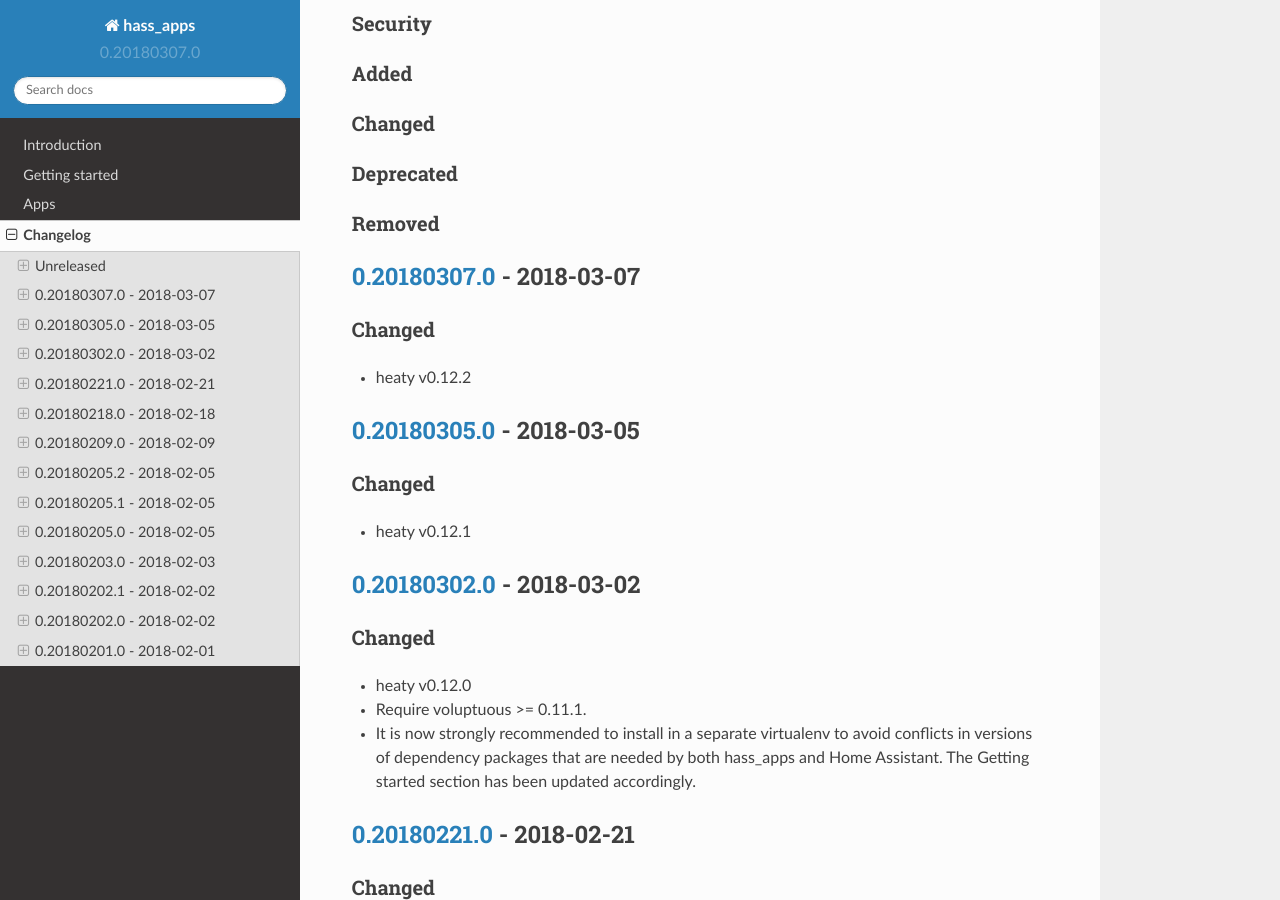
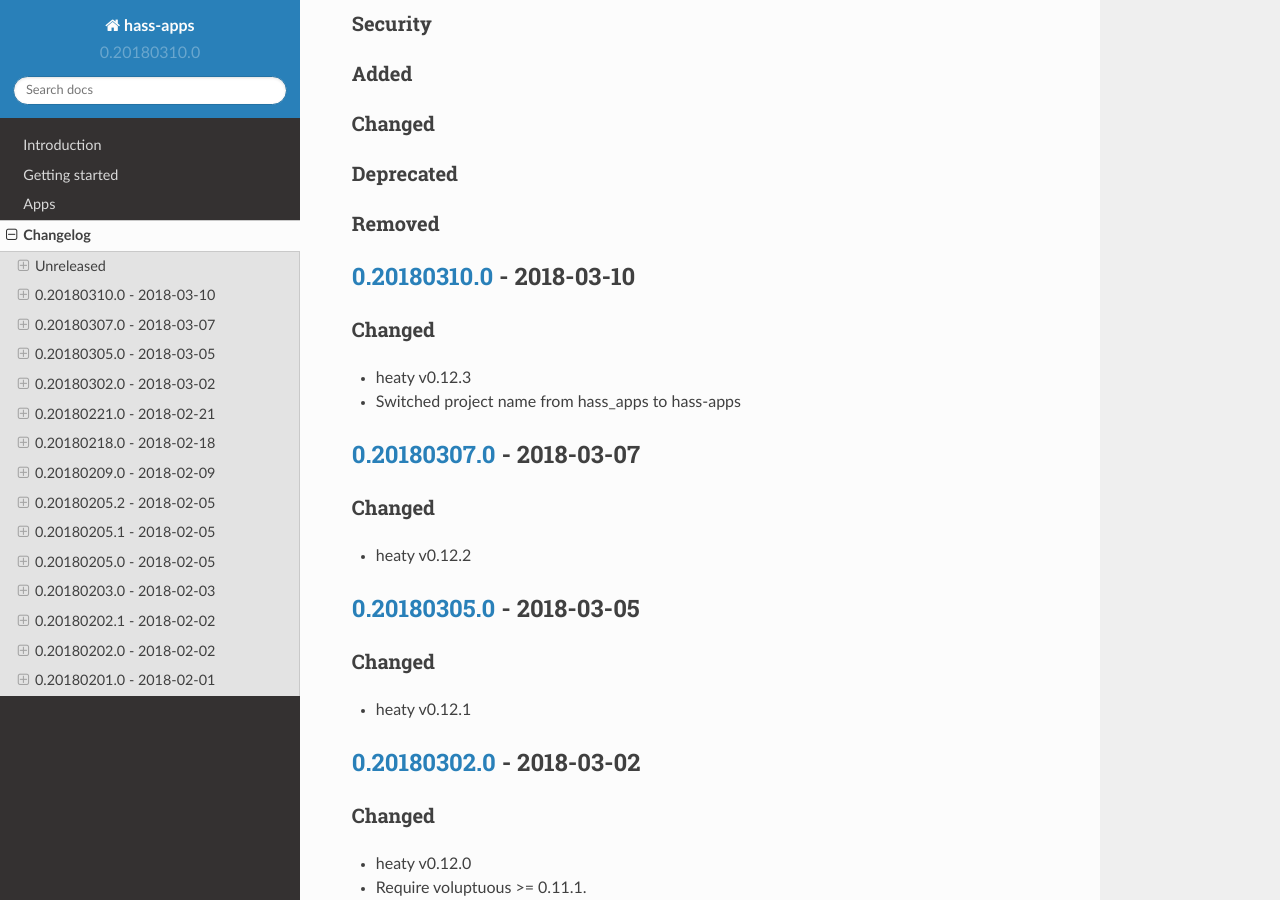
Before and after one commit to bob1de/hass-apps, a Sphinx documentation site: the page built from docs/CHANGELOG.md, in a window 1280 px wide and 900 px high, scrolled down 352 px. Built offline with Sphinx 7.4.7 and the Read the Docs theme 2.0.0, drawn with Linux system fonts in a browser that asks for light colours.

Commit message:
Release v0.20180310.0

```diff
--- a/README.rst
+++ b/README.rst
@@ -1,4 +1,4 @@
-hass_apps
+hass-apps
 =========
 
 This is a collection of useful apps and snippets to empower Home Assistant
@@ -9,7 +9,7 @@
 -------------
 
 Read the `detailled documentation
-<http://hass_apps.readthedocs.io/en/stable/index.html>`_ hosted at
+<http://hass-apps.readthedocs.io/en/stable/index.html>`_ hosted at
 readthedocs.
 
 Some quick links:
--- a/docs/CHANGELOG.md
+++ b/docs/CHANGELOG.md
@@ -6,7 +6,7 @@
 
 
 ## [Unreleased]
-[Unreleased]: https://github.com/efficiosoft/hass_apps/compare/v0.20180307.0...HEAD
+[Unreleased]: https://github.com/efficiosoft/hass_apps/compare/v0.20180310.0...HEAD
 
 ### Fixed
 
@@ -19,6 +19,14 @@
 ### Deprecated
 
 ### Removed
+
+
+## [0.20180310.0] - 2018-03-10
+[0.20180310.0]: https://github.com/efficiosoft/hass_apps/compare/v0.20180307.0...v0.20180310.0
+
+### Changed
+* heaty v0.12.3
+* Switched project name from hass_apps to hass-apps
 
 
 ## [0.20180307.0] - 2018-03-07
--- a/docs/conf.py
+++ b/docs/conf.py
@@ -19,7 +19,7 @@
 
 # -- Project information -----------------------------------------------------
 
-project = 'hass_apps'
+project = 'hass-apps'
 import datetime
 copyright = ' 2018 - {}, Robert Schindler'.format(datetime.date.today().year)
 author = 'Robert Schindler'
@@ -105,7 +105,7 @@
 # -- Options for HTMLHelp output ---------------------------------------------
 
 # Output file base name for HTML help builder.
-htmlhelp_basename = 'hass_appsdoc'
+htmlhelp_basename = 'hass-appsdoc'
 
 
 # -- Options for LaTeX output ------------------------------------------------
@@ -132,7 +132,7 @@
 # (source start file, target name, title,
 #  author, documentclass [howto, manual, or own class]).
 latex_documents = [
-    (master_doc, 'hass_apps.tex', 'hass\\_apps Documentation',
+    (master_doc, 'hass-apps.tex', 'hass-apps Documentation',
      'Robert Schindler', 'manual'),
 ]
 
@@ -142,7 +142,7 @@
 # One entry per manual page. List of tuples
 # (source start file, name, description, authors, manual section).
 man_pages = [
-    (master_doc, 'hass_apps', 'hass_apps Documentation',
+    (master_doc, 'hass-apps', 'hass-apps Documentation',
      [author], 1)
 ]
 
@@ -153,8 +153,8 @@
 # (source start file, target name, title, author,
 #  dir menu entry, description, category)
 texinfo_documents = [
-    (master_doc, 'hass_apps', 'hass_apps Documentation',
-     author, 'hass_apps', 'One line description of project.',
+    (master_doc, 'hass-apps', 'hass-apps Documentation',
+     author, 'hass-apps', 'One line description of project.',
      'Miscellaneous'),
 ]
 
--- a/docs/index.rst
+++ b/docs/index.rst
@@ -1,4 +1,4 @@
-Welcome to the documentation of hass_apps!
+Welcome to the documentation of hass-apps!
 ==========================================
 
 This is a collection of useful apps and snippets to empower Home Assistant
@@ -23,7 +23,7 @@
 You are welcome to contribute your own apps for AppDaemon to this
 project. But please don't submit a pull request without talking to
 me first. This is because there is currently no developer documentation
-on how to integrate properly with the environment provided by hass_apps
+on how to integrate properly with the environment provided by hass-apps
 and I want to save you the hassle of re-designing your app after it's
 already written.
 
--- a/hass_apps/__init__.py
+++ b/hass_apps/__init__.py
@@ -3,4 +3,4 @@
 AppDaemon.
 """
 
-__version__ = "0.20180307.0"
+__version__ = "0.20180310.0"
--- a/setup.py
+++ b/setup.py
@@ -17,7 +17,7 @@
     description = "A collection of useful apps for AppDaemon + "
                   "Home Assistant.",
     long_description = read_file("README.rst"),
-    url = "https://github.com/efficiosoft/hass_apps",
+    url = "https://github.com/efficiosoft/hass-apps",
     author = "Robert Schindler",
     author_email = "r.schindler@efficiosoft.com",
     license = "Apache 2.0",
```
Also changed, not shown: docs/getting-started.rst (+8 -8 lines), 1 other file.
